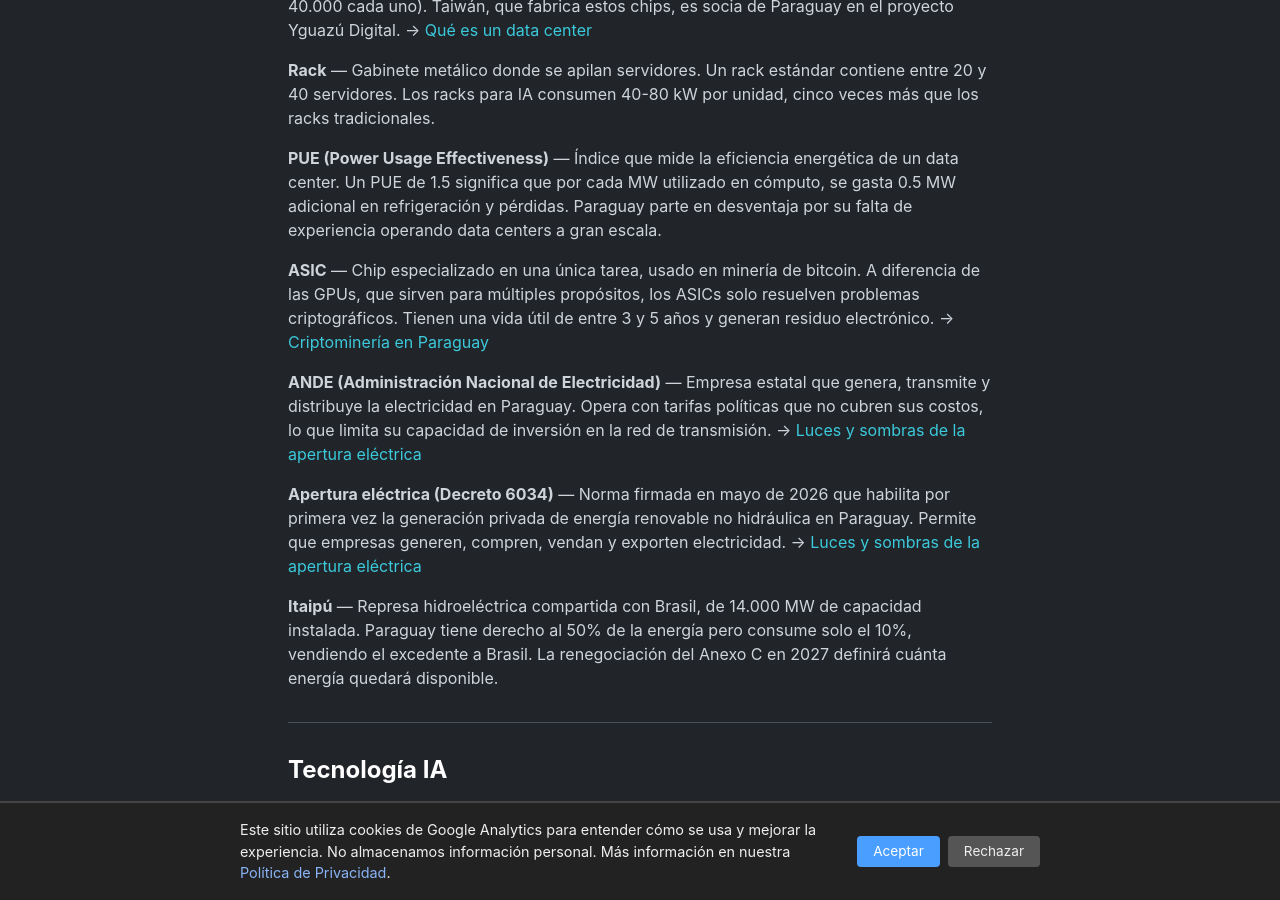
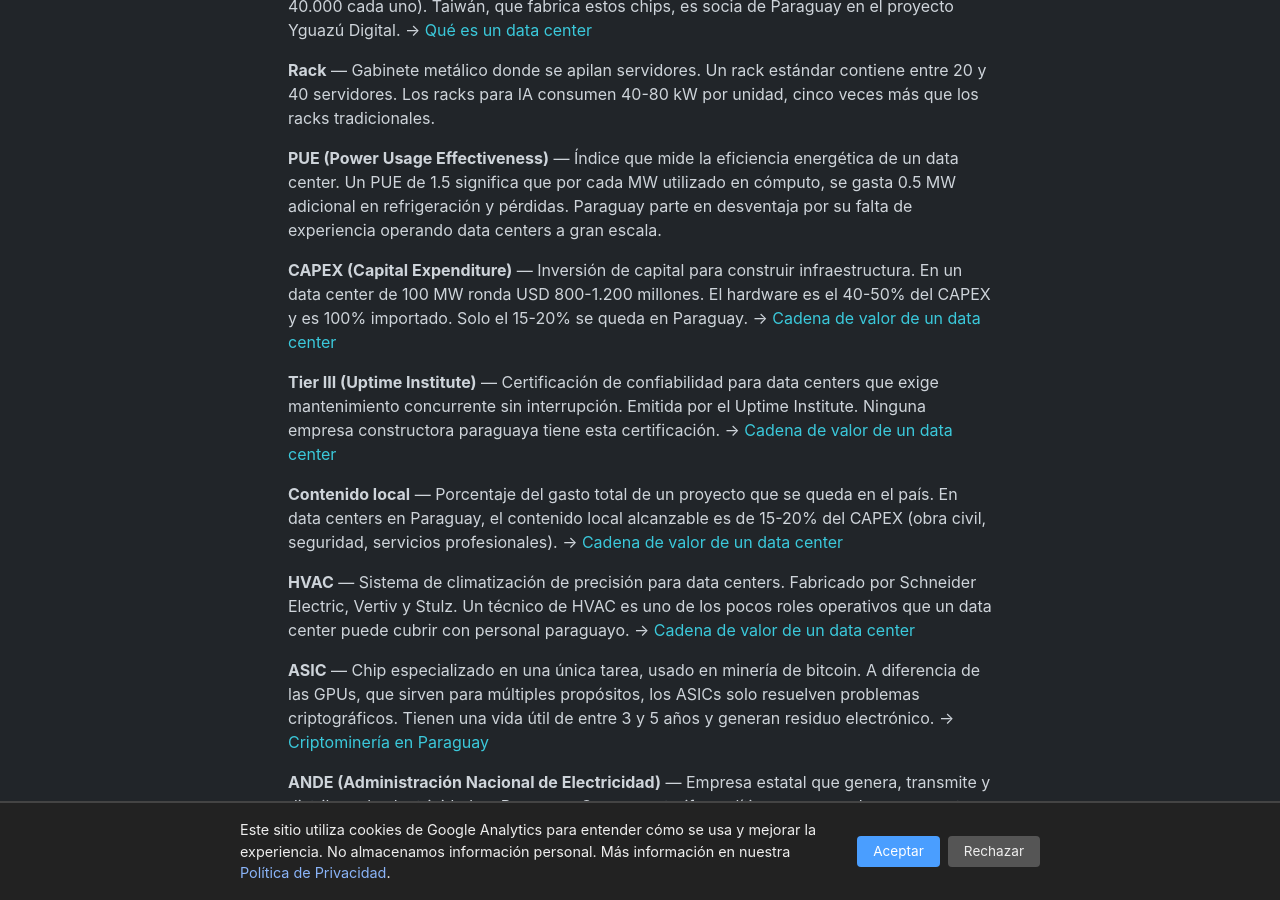
Before and after one commit to miravosqueinteresante/muchotexto.net, a Jekyll site: the page built from glosario.markdown, in a window 1280 px wide and 900 px high, scrolled down 951 px. Built offline with Jekyll 4.4.1, drawn with Linux system fonts in a browser that asks for light colours.

Commit message:
Observatorio articulo #36: glosario (+4 terminos: CAPEX, Tier III, contenido local, HVAC), regulacion (contenido local pendiente)

```diff
--- a/glosario.markdown
+++ b/glosario.markdown
@@ -26,6 +26,18 @@
 **Rack** — Gabinete metálico donde se apilan servidores. Un rack estándar contiene entre 20 y 40 servidores. Los racks para IA consumen 40-80 kW por unidad, cinco veces más que los racks tradicionales.
 
 **PUE (Power Usage Effectiveness)** — Índice que mide la eficiencia energética de un data center. Un PUE de 1.5 significa que por cada MW utilizado en cómputo, se gasta 0.5 MW adicional en refrigeración y pérdidas. Paraguay parte en desventaja por su falta de experiencia operando data centers a gran escala.
+
+**CAPEX (Capital Expenditure)** — Inversión de capital para construir infraestructura. En un data center de 100 MW ronda USD 800-1.200 millones. El hardware es el 40-50% del CAPEX y es 100% importado. Solo el 15-20% se queda en Paraguay.
+→ [Cadena de valor de un data center](/artículos/2026/07/25/cadena-valor-data-center/)
+
+**Tier III (Uptime Institute)** — Certificación de confiabilidad para data centers que exige mantenimiento concurrente sin interrupción. Emitida por el Uptime Institute. Ninguna empresa constructora paraguaya tiene esta certificación.
+→ [Cadena de valor de un data center](/artículos/2026/07/25/cadena-valor-data-center/)
+
+**Contenido local** — Porcentaje del gasto total de un proyecto que se queda en el país. En data centers en Paraguay, el contenido local alcanzable es de 15-20% del CAPEX (obra civil, seguridad, servicios profesionales).
+→ [Cadena de valor de un data center](/artículos/2026/07/25/cadena-valor-data-center/)
+
+**HVAC** — Sistema de climatización de precisión para data centers. Fabricado por Schneider Electric, Vertiv y Stulz. Un técnico de HVAC es uno de los pocos roles operativos que un data center puede cubrir con personal paraguayo.
+→ [Cadena de valor de un data center](/artículos/2026/07/25/cadena-valor-data-center/)
 
 **ASIC** — Chip especializado en una única tarea, usado en minería de bitcoin. A diferencia de las GPUs, que sirven para múltiples propósitos, los ASICs solo resuelven problemas criptográficos. Tienen una vida útil de entre 3 y 5 años y generan residuo electrónico.
 → [Criptominería en Paraguay](/artículos/2026/07/07/criptominería-paraguay-energía-barata/)
--- a/regulacion.markdown
+++ b/regulacion.markdown
@@ -54,6 +54,8 @@
 
 ## Lo que está en trámite o pendiente
 
+- **Sin legislación de contenido local para data centers.** El memorándum de entendimiento de Yguazú Digital no incluye compromisos de formación de técnicos paraguayos ni exigencias de contenido local obligatorio. Paraguay captura solo el 15-20% del valor de los proyectos sin mecanismos legales para aumentar esa proporción. [Leer más](/articulos/2026/07/25/cadena-valor-data-center/).
+
 - **Estrategia Nacional de IA** — El MITIC realizó consulta pública en 2024. La UNESCO publicó el RAM Report (diagnóstico de preparación) en diciembre 2025. No hay documento oficial publicado aún.
 - **Ley de historia clínica electrónica** — Aprobada en Diputados (media sanción) en abril 2025. Bajo revisión del Senado.
 - **Reglamentación de la Ley 7593** — Debe estar lista antes de noviembre 2027. La autoridad de aplicación (Dirección General dentro del MITIC) aún no fue creada.
```
